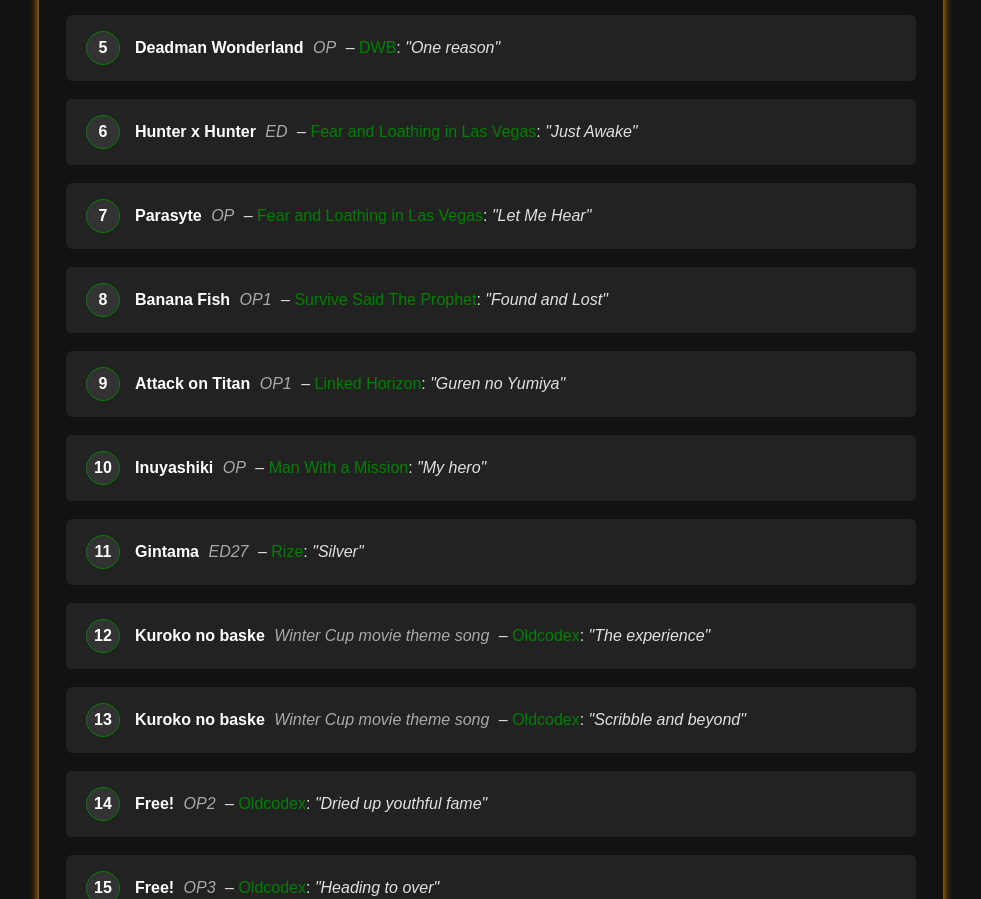
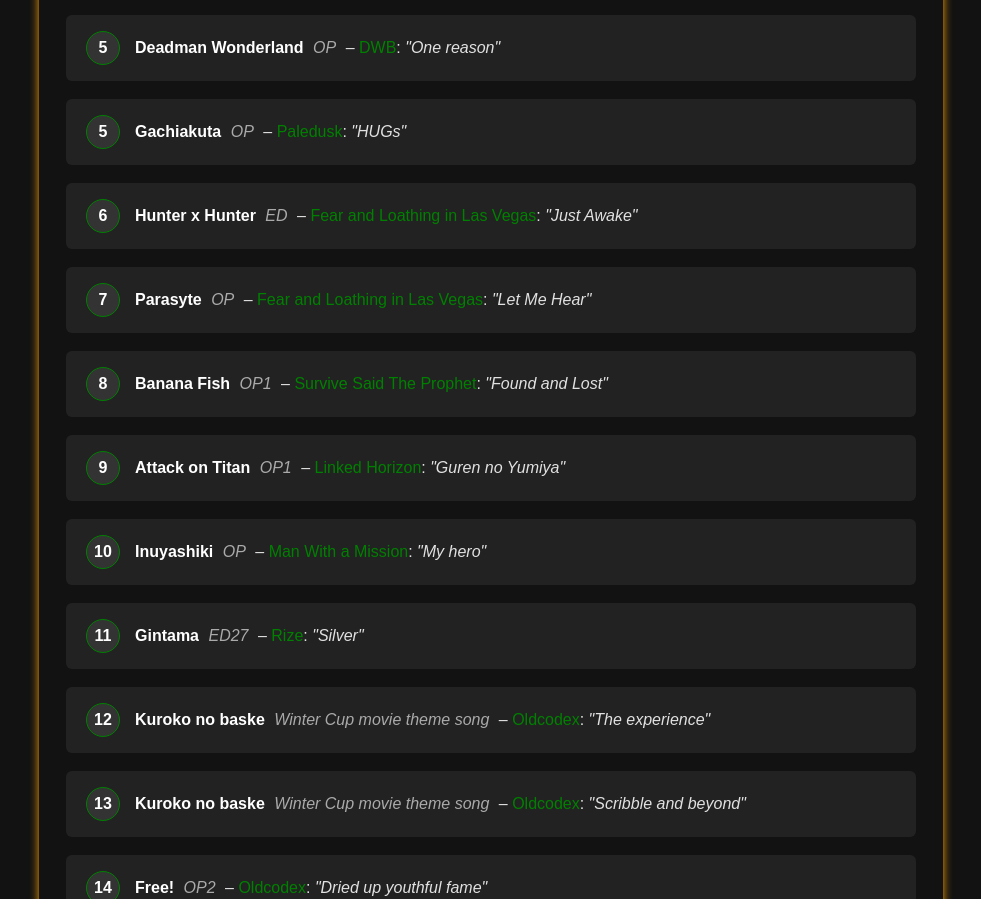
Before and after one commit to katsu-rap/Gintama-website, a website: page Gintamasite/metalsongs.html in a window 1280 px wide. Shown: the part 852-1751 px from the top of the page, without its empty margins (149-1130 px from the left). Drawn offline with Linux system fonts and the light colour scheme.

Commit message:
adding a metal song

```diff
--- a/Gintamasite/metalsongs.html
+++ b/Gintamasite/metalsongs.html
@@ -260,6 +260,17 @@
                     <span class="song-type">OP</span> –
                     <span class="artist">DWB</span>:
                     <span class="song-title">"One reason"</span>
+                </div>
+            </a>
+            </li>
+            <li>
+                <a href="https://www.youtube.com/watch?v=pF8yG4YNyPw&list=RDpF8yG4YNyPw&start_radio=1" target="_blank">
+                <span class="number">5</span>
+                <div class="content-wrapper">
+                    <span class="anime-title">Gachiakuta</span>
+                    <span class="song-type">OP</span> –
+                    <span class="artist">Paledusk</span>:
+                    <span class="song-title">"HUGs"</span>
                 </div>
             </a>
             </li>
```
